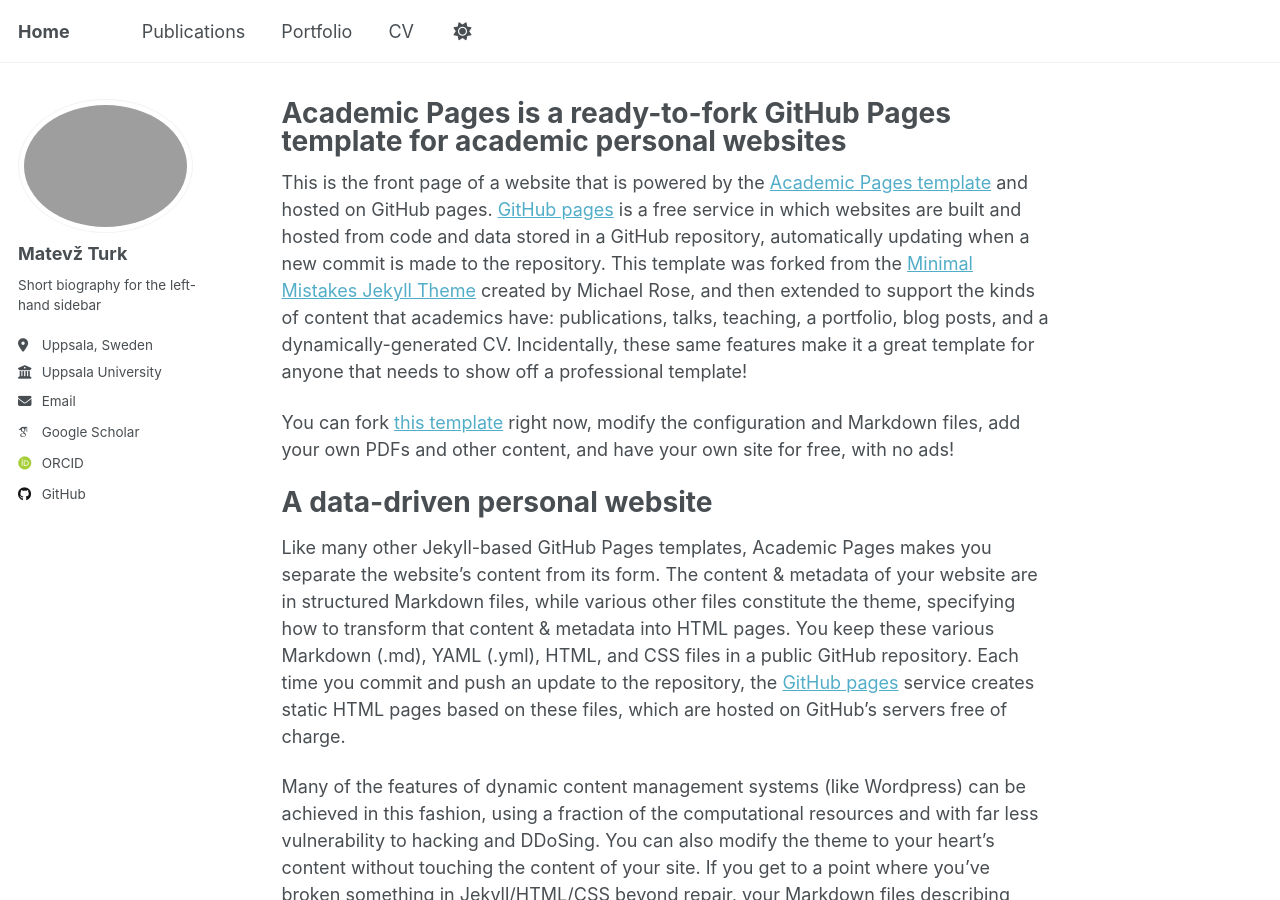
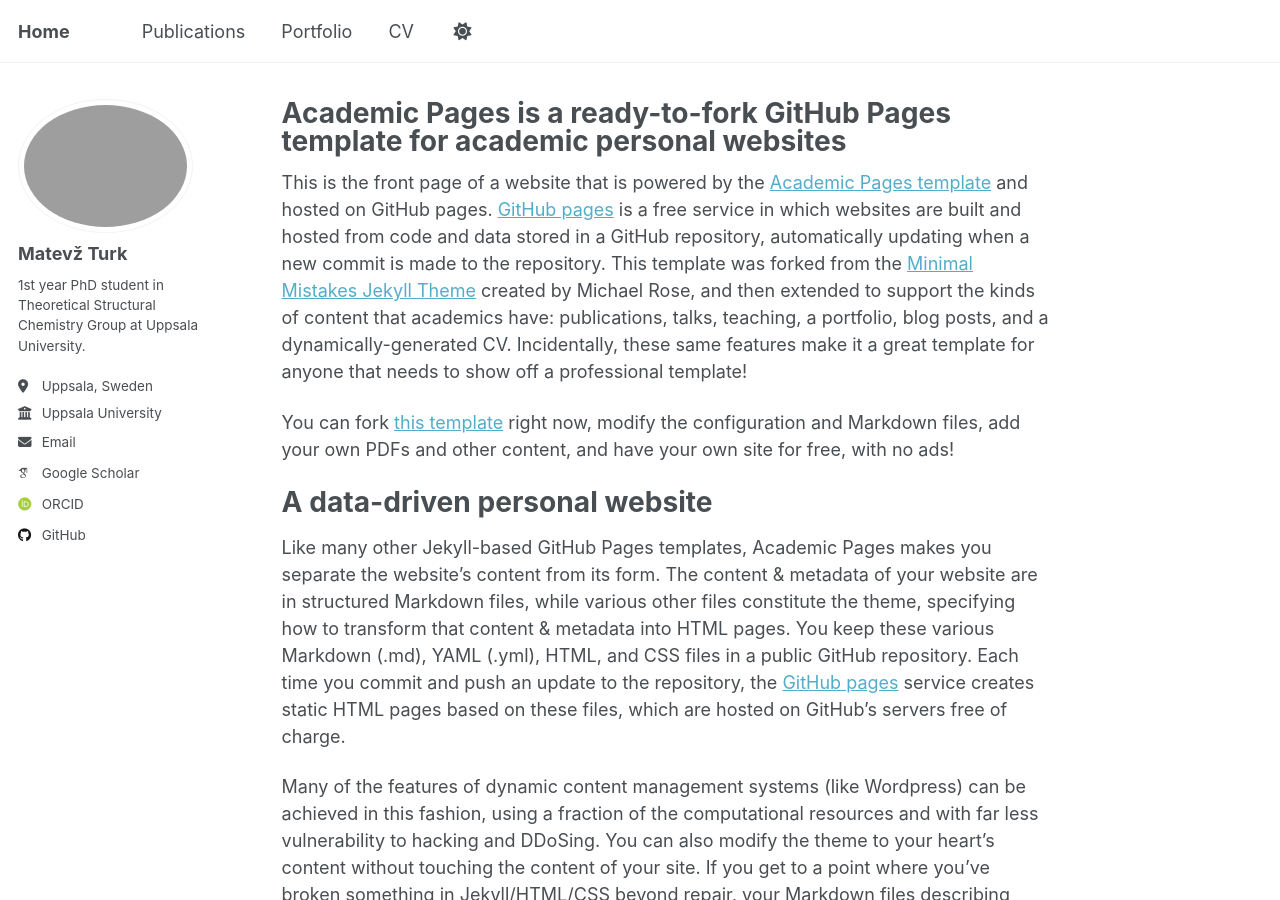
Before and after one commit to MatevzTurk/MatevzTurk.github.io, a Jekyll site: the page built from _pages/about.md, in a window 1280 px wide and 900 px high. Built offline with Jekyll 4.4.1, drawn with Linux system fonts in a browser that asks for light colours; some web fonts are replaced; a script that is not in the unit is left out.

Commit message:
Update _config.yml

```diff
--- a/_config.yml
+++ b/_config.yml
@@ -24,8 +24,8 @@ repository               : "MatevzTurk.github.io"
 author:
   # Biographic information
   avatar           : "Profilepic.png"
-  name             : "Matevž Turk  "
-  bio              : "Short biography for the left-hand sidebar"
+  name             : "Matevž Turk"
+  bio              : "1st year PhD student in Theoretical Structural Chemistry Group at Uppsala University."
   location         : "Uppsala, Sweden"
   employer         : "Uppsala University"
   uri              : # URL
```
